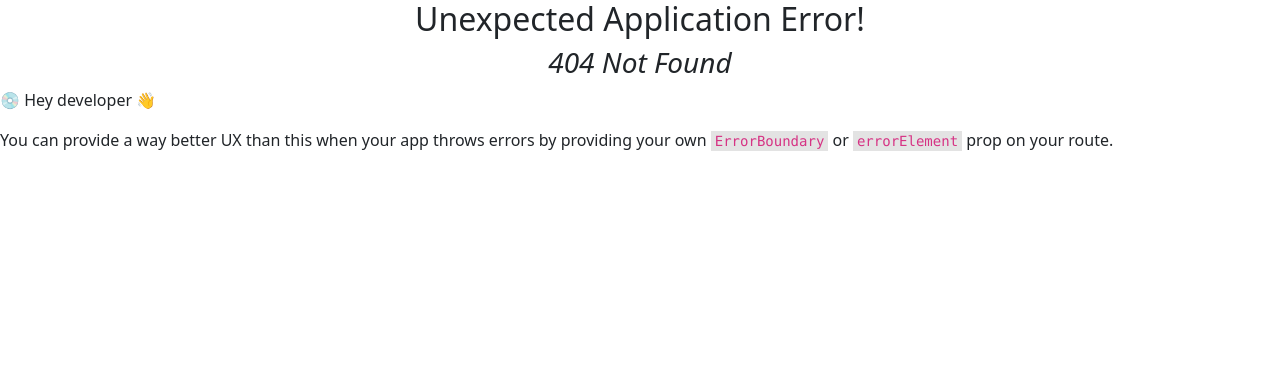
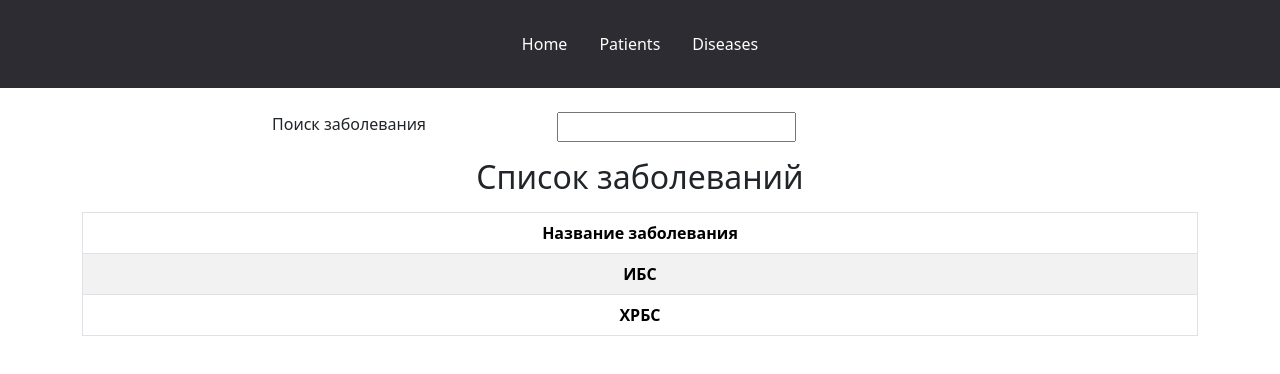
Before and after one commit to VolodyaChvey/DatabaseOfPatients, a React (Create React App) app in the folder Patients/client/: page /diseases in a window 1280 px wide. Before the commit this address had no page. Shown: the top 374 px of the page. Built offline with nearby package versions, Linux system fonts and the light colour scheme; no server answers.

Commit message:
evening22.02

```diff
--- a/Patients/client/src/App.js
+++ b/Patients/client/src/App.js
@@ -10,6 +10,7 @@ import ErrorPage from './Pages/ErrorPage';
 import {AddPatient, newPatientAction} from "./Pages/AddPatient";
 import { EditPatient, updatePatientAction } from "./Pages/EditPatient";
 import DeletePatient from "./Pages/DeletePatient";
+import { Diseases, diseasesLoader } from "./Pages/Diseases";
 
 const router = createBrowserRouter(
   createRoutesFromElements(
@@ -20,6 +21,7 @@ const router = createBrowserRouter(
       <Route path="patients/new" element={<AddPatient/>} action={newPatientAction}/>
       <Route path="patients/:id/edit" element={<EditPatient/>} action={updatePatientAction} loader={patientLoader}/>
       <Route path="patients/:id/delete" element={<DeletePatient/>}/>
+      <Route path="diseases" element={<Diseases/>} loader={diseasesLoader}/>
     </Route>
   )
 )
--- /dev/null
+++ b/Patients/client/src/Components/TableDiseases.jsx
@@ -0,0 +1,23 @@
+import { useNavigate } from "react-router-dom";
+import { Table } from "react-bootstrap";
+
+export default function TableDiseases({ diseases }) {
+
+  const navigate = useNavigate();
+  return (
+    <Table striped bordered hover className="text-center">
+      <thead>
+        <tr>
+          <th>Название заболевания</th>
+        </tr>
+      </thead>
+      <tbody>
+        {diseases.map(d => (
+          <tr key={d.id} onClick={() => navigate(`/diseases/${d.id}`)}>
+            <th>{d.name}</th>
+          </tr>
+        ))}
+      </tbody>
+    </Table>
+  );
+}
--- a/Patients/client/src/Pages/AddPatient.jsx
+++ b/Patients/client/src/Pages/AddPatient.jsx
@@ -38,16 +38,16 @@ function AddPatient() {
     </>
   );
 }
-async function createPatient(nPatient) {
+async function createPatient(patient) {
   try {
-    const res = await fetch(`http://localhost:8080/patients/`, {
+    const res = await fetch(`http://localhost:8080/patients`, {
       method: "POST",
-      heanders: { "Content-Type": "application/json" },
-      body: JSON.stringify(nPatient),
+      headers: { "Content-Type": "application/json" },
+      body: JSON.stringify(patient),
     });
     return res.json();
   } catch (e) {
-    return nPatient;
+    return patient;
   }
 }
 
--- a/Patients/client/src/Pages/Diseases.jsx
+++ b/Patients/client/src/Pages/Diseases.jsx
@@ -1,13 +1,58 @@
+import { useState } from "react";
+import { useLoaderData } from "react-router-dom";
+import TableDiseases from "../Components/TableDiseases";
+import TextInput from "../Components/TextInput";
+
 function Diseases() {
-    return (
-        <></>
-    )
+  const { diseases } = useLoaderData();
+  const [valueInput, setValueInput] = useState("");
+
+  function onHandleChange(e) {
+    setValueInput(e.target.value);
+  }
+
+  function showDiseases(diseases) {
+    return diseases.filter((d) => {
+      return d.name.toLowerCase().includes(valueInput)
+    }).slice(0, 9);
+  }
+  return (
+    <>
+      <TextInput
+        text={"Поиск заболевания"}
+        value={valueInput}
+        onChange={onHandleChange}
+      />
+      <h2 className="m-3">Список заболеваний</h2>
+      <TableDiseases diseases={showDiseases(diseases)} />
+    </>
+  );
 }
 
-async function getDiseases(){
-    try{
-        const response = await fetch(``)
-    }catch(e){}
+async function getDiseases() {
+  try {
+    const response = await fetch(`http://localhost:8080/diseases`);
+    return response.json();
+  } catch (e) {
+    return [
+      {
+        id: 101,
+        name: "ИБС",
+      },
+      {
+        id: 102,
+        name: "ХРБС",
+      },
+    ];
+  }
 }
 
-export { Diseases }
+async function diseasesLoader() {
+  const diseases = await getDiseases();
+  if (!diseases.length) {
+    /* throw  ({ message: 'Not Found!', reason: "Wrong url" }, { status: 404 })*/
+  }
+  return { diseases };
+}
+
+export { Diseases, diseasesLoader };
--- a/Patients/client/src/Pages/Patients.jsx
+++ b/Patients/client/src/Pages/Patients.jsx
@@ -1,27 +1,32 @@
 import { Suspense, useState } from "react";
 import { Await, useLoaderData } from "react-router";
+import { useNavigate } from "react-router-dom";
 import TablePatients from "../Components/TablePatients";
 import TextInput from "../Components/TextInput";
+import TwoButtons from "../Components/TwoButtons";
 
 function Patients() {
   const { patients } = useLoaderData();
   const [valueInput, setValueInput] = useState("");
+  const navigate = useNavigate();
 
-  function onHandleCangre(e) {
+  function onHandleChange(e) {
     setValueInput(e.target.value);
   }
 
   function showPatients(patients) {
-    return patients.filter((p) => {
-      return p.lastName.toLowerCase().includes(valueInput);
-    });
+    return patients
+      .filter((p) => {
+        return p.lastName.toLowerCase().includes(valueInput);
+      })
+      .slice(0, 9);
   }
   return (
     <>
       <TextInput
         text={"Поиск пациента"}
         value={valueInput}
-        onChange={onHandleCangre}
+        onChange={onHandleChange}
       />
       <h2 className="m-3">Список пациентов</h2>
       <Suspense fallback={<h2>Loading...</h2>}>
@@ -29,6 +34,10 @@ function Patients() {
           <TablePatients patients={showPatients(patients)} />
         </Await>
       </Suspense>
+      <TwoButtons
+        oneLabel={"Новый пациент"}
+        oneOnClick={() => navigate("/patients/new")}
+      />
     </>
   );
 }
--- a/Patients/client/src/Pages/Search.jsx
+++ b/Patients/client/src/Pages/Search.jsx
@@ -6,9 +6,9 @@ export default function Search(){
             <div className="row">
                 <div className="col-3"></div>
                 <div className="col-6">
-                    <ListGroup defaultActiveKey={'#link1'}>
-                        <ListGroup.Item action href="#link1">Пациент</ListGroup.Item>
-                        <ListGroup.Item action href="#link2">Заболевание</ListGroup.Item>
+                    <ListGroup defaultActiveKey={'/patients'}>
+                        <ListGroup.Item action href="/patients">Пациент</ListGroup.Item>
+                        <ListGroup.Item action href="/diseases">Заболевание</ListGroup.Item>
                     </ListGroup>
                 </div>
                 <div className="col-3"></div>
--- a/Patients/client/src/data.js
+++ b/Patients/client/src/data.js
@@ -8,7 +8,7 @@ export  const translation = {
 export const emptyPatient = {
     id:"",
     lastName: "",
+    firstName: "",
     middleName: "",
-    firstName: "",
     address: "",
 };
```
